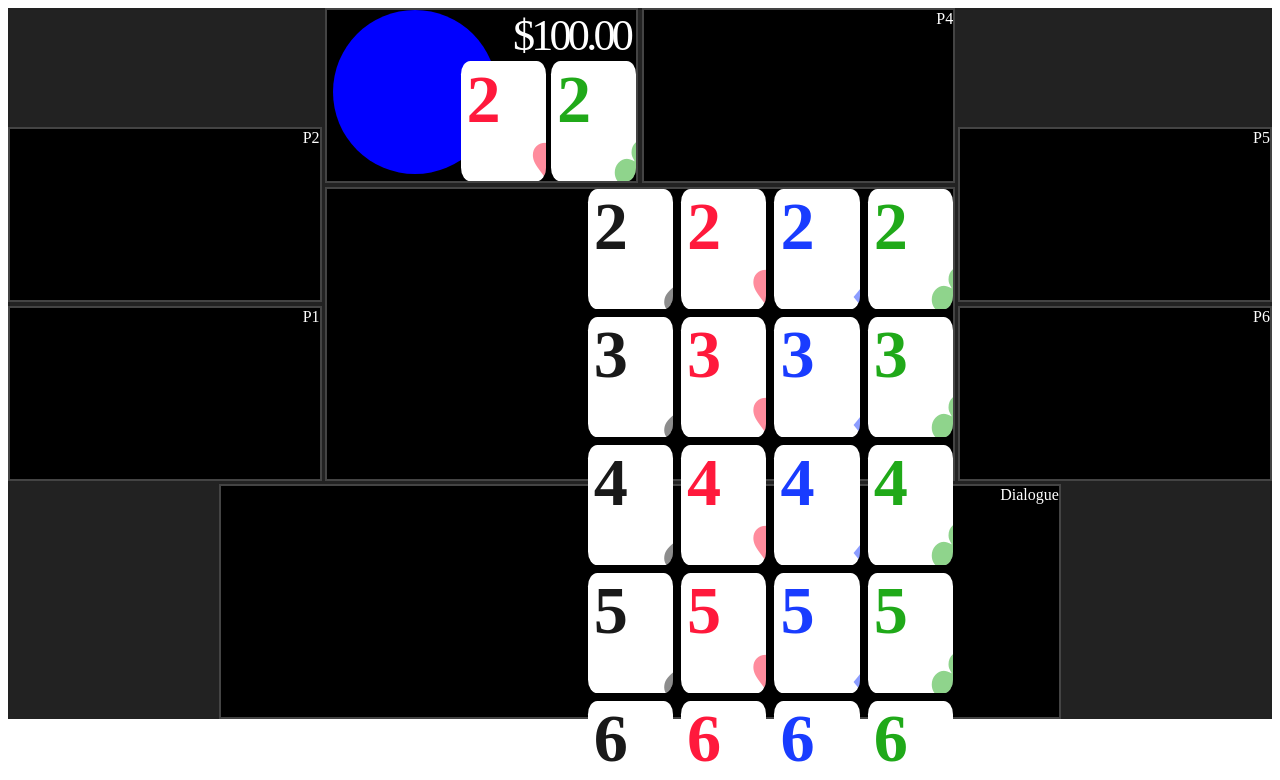
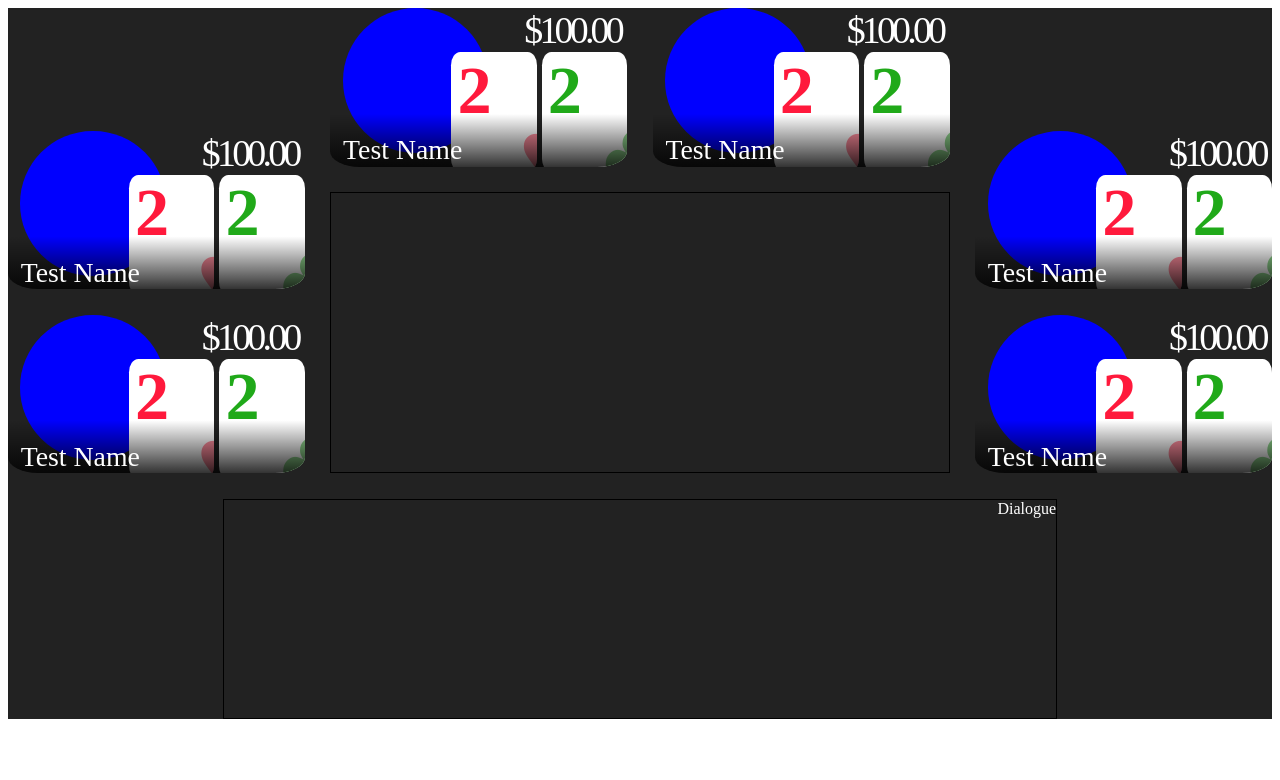
Before and after one commit to timntorres/masquerade-poker, a Svelte app in the folder mp-visuals/: page / in a window 1280 px wide. Shown: the top 780 px of the page. Built offline with nearby package versions, Linux system fonts and the light colour scheme.

Commit message:
Style player display

```diff
--- a/mp-visuals/src/App.svelte
+++ b/mp-visuals/src/App.svelte
@@ -38,17 +38,27 @@
   <div class="seat p3">
     <PlayerDisplay {player}/>
   </div>
-  <div class="seat p4">P4</div>
+  <div class="seat p4">
+    <PlayerDisplay {player}/>
+  </div>
 
-  <div class="seat p2">P2</div>
+  <div class="seat p2">
+    <PlayerDisplay {player}/>
+  </div>
   <div class="board">
-    <CardTest />
+    <!--<CardTest />-->
 
   </div>
-  <div class="seat p5">P5</div>
+  <div class="seat p5">
+    <PlayerDisplay {player}/>
+  </div>
 
-  <div class="seat p1">P1</div>
-  <div class="seat p6">P6</div>
+  <div class="seat p1">
+    <PlayerDisplay {player}/>
+  </div>
+  <div class="seat p6">
+    <PlayerDisplay {player}/>
+  </div>
 
   <div class="dialogue">Dialogue</div>
 </div>
@@ -71,7 +81,7 @@
   grid-template-rows: repeat(12, 1fr);
 
   background: #222;
-  gap: .25cqw;
+  gap: 2cqw;
 }
 
 /* Top players */
@@ -121,13 +131,20 @@
 }
 
 .seat, .board, .dialogue {
-
-  background: #000;
-  border: 2px solid #444;
+  overflow: hidden;
+  position: relative;
   color: white;
   display: flex;
   align-items: top;
   justify-content: right;
+}
+
+.seat {
+  border-radius: 10%;
+}
+
+.board, .dialogue {
+  border: 1px solid #000;
 }
 
 </style>
--- a/mp-visuals/src/Card.svelte
+++ b/mp-visuals/src/Card.svelte
@@ -40,7 +40,6 @@
 
     }
     .card {
-
         position: relative;
         container-type: size;
 
--- a/mp-visuals/src/CardContainer.svelte
+++ b/mp-visuals/src/CardContainer.svelte
@@ -16,8 +16,9 @@
 
 <style>
     .row {
+        position:absolute;
         align-items: flex-end;
-        height:100%;
+        height: 13cqw;
         display: flex;
 
         gap: .4cqw;
--- a/mp-visuals/src/Player.svelte
+++ b/mp-visuals/src/Player.svelte
@@ -5,6 +5,7 @@
 
     let { player }: { player: Player } = $props();
     let chips = $derived(player.chips);
+    let name = $derived(player.name);
 
 
 
@@ -18,6 +19,12 @@
     ${chips.toFixed(2)}
 </div>
 
+<div class="overlay">
+</div>
+
+<div class="name">
+    {name}
+</div>
 
 
 <style>
@@ -29,16 +36,34 @@
 
         padding-right: 0.5cqw;
 
-        font-size: 3.5cqw;
+        font-size: 3cqw;
     }
 
     .icon {
         position: absolute;
         background-color:blue;
-        height: 13cqw;
+        height: 11.5cqw;
         aspect-ratio: 1;
         margin-right: 11cqw;
         border-radius: 50%;
     }
 
+    .overlay {
+        position:relative;
+        width:100%;
+        opacity: .8;
+        background-image: linear-gradient(transparent, transparent, transparent, black);
+    }
+
+    .name {
+        left: 0;
+        font-family: 'Apple SD Gothic Neo';
+        text-align: left;
+        font-size: 2.2cqw;
+        font-weight: 300;
+        position:absolute;
+        margin-left: 1cqw;
+        margin-top: 10cqw;
+    }
+
 </style>
```
